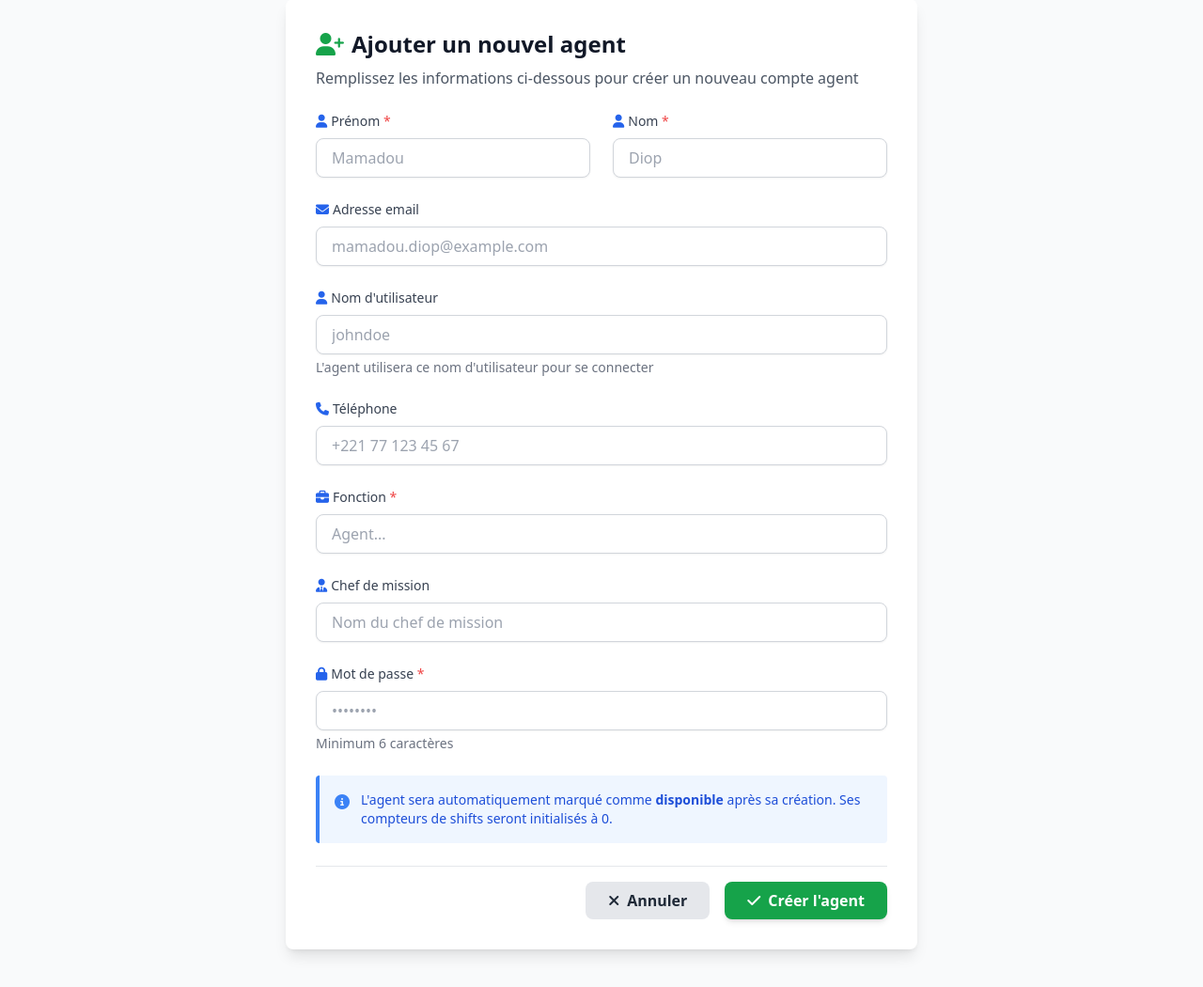
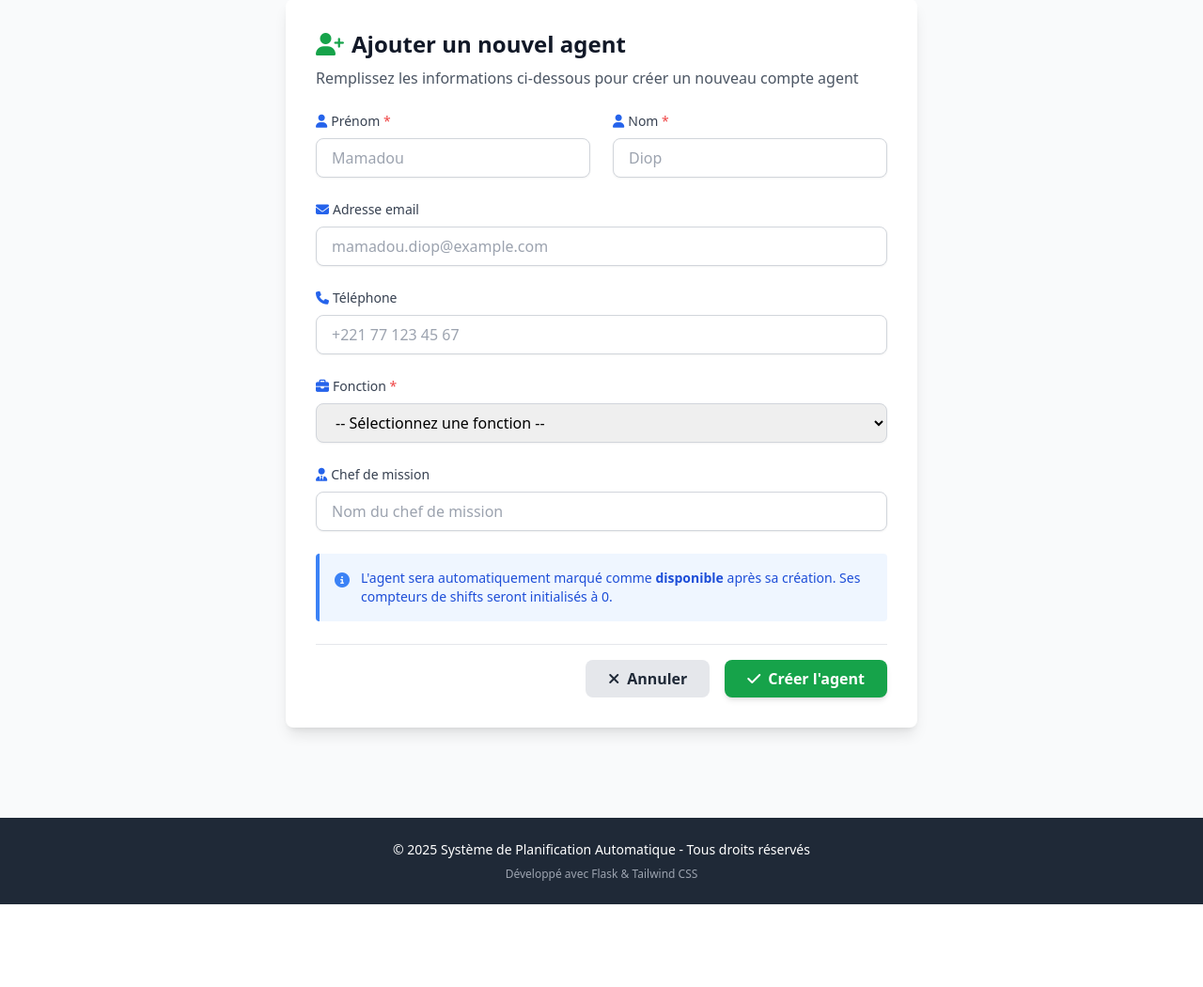
Before and after one commit to mld08/planning-app, a Flask app: page /admin/agents/ajouter in a window 1280 px wide. Shown: the part 161-1211 px from the top of the page at 94% size. After the commit the page ends 1123 px from the top, so only its background shows below. Run offline with Flask 3, Linux system fonts and the light colour scheme; a user stored in the database is signed in; tables that the repository leaves empty hold one stand-in row (values such as "Sample post"); some libraries are stand-ins or nearby versions.

Commit message:
Améliorer la gestion des agents : ajout de valeurs par défaut pour les champs, mise à jour de la base de données et amélioration des formulaires d'ajout et de modification.

```diff
--- a/app.py
+++ b/app.py
@@ -239,12 +239,12 @@ def ajouter_agent():
     if request.method == 'POST':
         nom = request.form.get('nom')
         prenom = request.form.get('prenom')
-        username = request.form.get('username')
+        username = request.form.get('username') or None
         email = request.form.get('email') or ''
         phone = request.form.get('phone') or ''
-        password = request.form.get('password')
+        password = request.form.get('password') or 'defaultpassword'
         fonction = request.form.get('fonction')
-        chef_de_mission = request.form.get('chef_de_mission')
+        chef_de_mission = request.form.get('chef_de_mission') or ''
 
         if User.query.filter_by(email=email).first():
             flash('Cet email est déjà utilisé.', 'danger')
@@ -285,9 +285,9 @@ def modifier_agent(agent_id):
     if request.method == 'POST':
         agent.nom = request.form.get('nom')
         agent.prenom = request.form.get('prenom')
-        agent.username = request.form.get('username')
-        agent.phone = request.form.get('phone')
-        agent.email = request.form.get('email')
+        agent.username = request.form.get('username') or None
+        agent.phone = request.form.get('phone') or ''
+        agent.email = request.form.get('email') or ''
         agent.fonction = request.form.get('fonction')
         agent.chef_de_mission = request.form.get('chef_de_mission')
         agent.disponibilite = request.form.get('disponibilite') == 'on'
--- a/config.py
+++ b/config.py
@@ -8,10 +8,10 @@ class Config:
     SECRET_KEY = os.environ.get('SECRET_KEY') or 'votre-cle-secrete-tres-complexe-ici'
 
     # Configuration de la base de données MySQL
+    SQLALCHEMY_DATABASE_URI = os.environ.get('DATABASE_URL') or \
+       'mysql+pymysql://planning_user:planning_pass_2025@localhost/planning_db'
     # SQLALCHEMY_DATABASE_URI = os.environ.get('DATABASE_URL') or \
-    #    'mysql+pymysql://planning_user:planning_pass_2025@localhost/planning_db'
-    SQLALCHEMY_DATABASE_URI = os.environ.get('DATABASE_URL') or \
-       'mysql+pymysql://digbdspc_planning:Adp1fidx$@localhost/digbdspc_planning'
+    #    'mysql+pymysql://digbdspc_planning:Adp1fidx$@localhost/digbdspc_planning'
     SQLALCHEMY_TRACK_MODIFICATIONS = False
 
     # Configuration Flask-Login
--- a/models.py
+++ b/models.py
@@ -12,7 +12,7 @@ class User(UserMixin, db.Model):
     id = db.Column(db.Integer, primary_key=True)
     nom = db.Column(db.String(100), nullable=False)
     prenom = db.Column(db.String(100), nullable=False)
-    email = db.Column(db.String(120), unique=True, nullable=False, index=True)
+    email = db.Column(db.String(120), unique=False, nullable=False, index=True)
     username = db.Column(db.String(50), unique=True, nullable=True, index=True)  # NOUVEAU
     phone = db.Column(db.String(20), nullable=True)
     mot_de_passe = db.Column(db.String(255), nullable=False)
--- a/scheduler.py
+++ b/scheduler.py
@@ -65,7 +65,7 @@ class PlanningScheduler:
             db.session.commit()
 
             # Envoyer les notifications par email
-            self._envoyer_notifications(planning)
+            #self._envoyer_notifications(planning)
 
             print(f"Planning généré avec succès pour la semaine du {date_debut}")
             return planning
--- a/templates/ajouter_agent.html
+++ b/templates/ajouter_agent.html
@@ -46,28 +46,28 @@
                 <label for="email" class="block text-sm font-medium text-gray-700 mb-2">
                     <i class="fas fa-envelope mr-1 text-blue-600"></i>Adresse email
                 </label>
-                <input type="email" name="email" id="email" required
+                <input type="email" name="email" id="email"
                        class="mt-1 block w-full rounded-lg border-gray-300 shadow-sm focus:border-blue-500 focus:ring-blue-500 px-4 py-2 border transition"
                        placeholder="mamadou.diop@example.com">
 
             </div>
             <!-- Username -->
-            <div>
+            <!-- <div>
                 <label for="username" class="block text-sm font-medium text-gray-700 mb-2">
-                    <i class="fas fa-user mr-1 text-blue-600"></i>Nom d'utilisateur
+                    <i class="fas fa-user mr-1 text-blue-600"></i>Nom d'utilisateur <span class="text-red-500">*</span>
                 </label>
-                <input type="text" name="username" id="username"
+                <input type="text" name="username" id="username" required
                        class="mt-1 block w-full rounded-lg border-gray-300 shadow-sm focus:border-blue-500 focus:ring-blue-500 px-4 py-2 border transition"
                        placeholder="johndoe">
                 <p class="mt-1 text-sm text-gray-500">L'agent utilisera ce nom d'utilisateur pour se connecter</p>
-            </div>
+            </div> -->
 
             <!-- Téléphone -->
             <div>
                 <label for="phone" class="block text-sm font-medium text-gray-700 mb-2">
                     <i class="fas fa-phone mr-1 text-blue-600"></i>Téléphone
                 </label>
-                <input type="tel" name="phone" id="phone" required
+                <input type="tel" name="phone" id="phone"
                        class="mt-1 block w-full rounded-lg border-gray-300 shadow-sm focus:border-blue-500 focus:ring-blue-500 px-4 py-2 border transition"
                        placeholder="+221 77 123 45 67">
             </div>
@@ -77,9 +77,17 @@
                 <label for="fonction" class="block text-sm font-medium text-gray-700 mb-2">
                     <i class="fas fa-briefcase mr-1 text-blue-600"></i>Fonction <span class="text-red-500">*</span>
                 </label>
-                <input type="text" name="fonction" id="fonction" required
+                <!-- <input type="text" name="fonction" id="fonction" required
                        class="mt-1 block w-full rounded-lg border-gray-300 shadow-sm focus:border-blue-500 focus:ring-blue-500 px-4 py-2 border transition"
-                       placeholder="Agent...">
+                       placeholder="Agent..."> -->
+                <select name="fonction" id="fonction" required
+                        class="mt-1 block w-full rounded-lg border-gray-300 shadow-sm focus:border-blue-500 focus:ring-blue-500 px-4 py-2 border transition">
+                    <option value="" disabled selected>-- Sélectionnez une fonction --</option>
+                    <option value="Inspecteur">Inspecteur</option>
+                    <option value="Observateur">Observateur</option>
+                    <option value="Chauffeur">Chauffeur</option>
+                    <option value="Opérateur Veille">Opérateur Veille</option>
+                </select>
             </div>
 
             <!-- Chef de mission -->
@@ -93,7 +101,7 @@
             </div>
 
             <!-- Mot de passe -->
-            <div>
+            <!-- <div>
                 <label for="password" class="block text-sm font-medium text-gray-700 mb-2">
                     <i class="fas fa-lock mr-1 text-blue-600"></i>Mot de passe <span class="text-red-500">*</span>
                 </label>
@@ -101,7 +109,7 @@
                        class="mt-1 block w-full rounded-lg border-gray-300 shadow-sm focus:border-blue-500 focus:ring-blue-500 px-4 py-2 border transition"
                        placeholder="••••••••">
                 <p class="mt-1 text-sm text-gray-500">Minimum 6 caractères</p>
-            </div>
+            </div> -->
 
             <!-- Note informative -->
             <div class="bg-blue-50 border-l-4 border-blue-500 p-4 rounded">
```
Also changed, not shown: templates/modifier_agent.html (+15 -6 lines).
